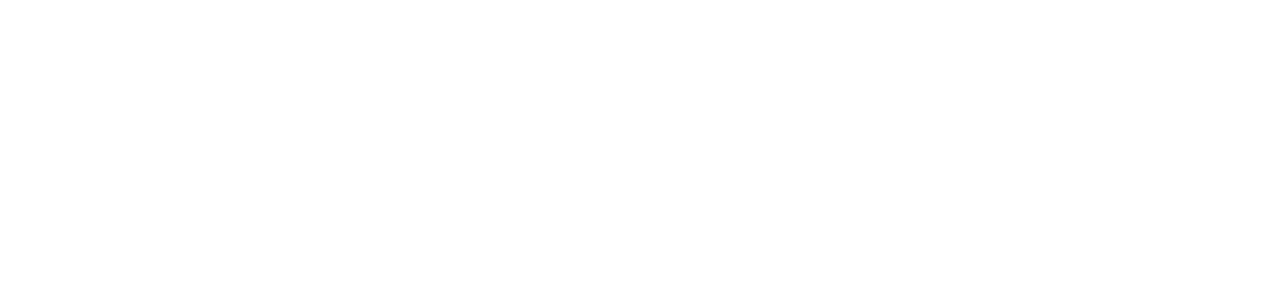
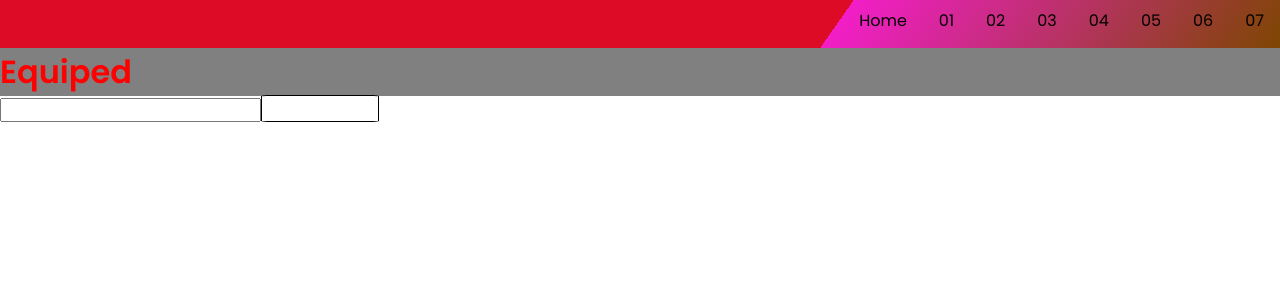
Before and after one commit to Manfrajola/crm, a React (Create React App) app: page /equiped in a window 1280 px wide. Before the commit this address had no page. Shown: the top 300 px of the page. Built offline with nearby package versions, Linux system fonts and the light colour scheme.

Commit message:
Atualizacao_EquipeD

```diff
--- a/src/App.js
+++ b/src/App.js
@@ -4,6 +4,7 @@
 import Equipea from "./pages/Equipea";
 import Equipeb from "./pages/Equipeb";
 import Equipec from "./pages/Equipec";
+import Equiped from "./pages/Equiped";
 import Equipee from "./pages/Equipee";
 import Equipej from "./pages/Equipej";
 import Equipef from "./pages/Equipef";
@@ -20,6 +21,7 @@
             <Route path="/equipea" element={<Equipea />} />
             <Route path="/equipeb" element={<Equipeb />} />
             <Route path="/equipec" element={<Equipec />} />
+            <Route path="/equiped" element={<Equiped />} />
             <Route path="/equipee" element={<Equipee />} />
             <Route path="/equipef" element={<Equipef />} />
             <Route path="/equipej" element={<Equipej />} />
--- a/src/components/navbarUser/index.jsx
+++ b/src/components/navbarUser/index.jsx
@@ -27,7 +27,7 @@
               <Span>03</Span>
             </Li>
           </Slink>
-          <Slink to="/home">
+          <Slink to="/equiped">
             <Li>
               <Span>04</Span>
             </Li>
--- a/src/pages/Equipea/index.jsx
+++ b/src/pages/Equipea/index.jsx
@@ -14,9 +14,9 @@
         console.log('Cadastrou o usuário')
         console.log(name)
 
-        buscaInput = e =>{
-            console.log(e)
-        }
+      // buscaInput = e =>{
+        //    console.log(e)
+       // }
     }
 
     const [name, setName] = useState("");
--- /dev/null
+++ b/src/pages/Equiped/index.jsx
@@ -0,0 +1,39 @@
+import React,{ useState } from "react" ;
+import Navbar from "../../components/navbarUser";
+
+import {H1} from "./styles";
+import { Span } from "./styles";
+//import{Div2} from "./styles";
+
+function Equiped() {
+
+    const [text,setText] = useState()
+
+    const reflectedMessage = (e) => {
+        setText(e.target.value);
+
+      }
+
+
+
+
+    return (
+
+      <>
+        <Navbar />
+        <H1>Equiped</H1>
+
+
+        <input type="text" id="textMessage" name="textMessage"
+          onChange={reflectedMessage} value={text}/>
+
+            <Span>{text}</Span>
+
+
+      </>
+    );
+}
+
+export default Equiped;
+
+//<Div2 className="divText2"></Div2>
--- /dev/null
+++ b/src/pages/Equiped/styles.jsx
@@ -0,0 +1,19 @@
+import styled from "styled-components";
+
+export const H1 = styled.h1 `
+  color: red;
+  background-color: grey;
+`;
+
+export const Span = styled.span `
+    padding: 1px 58px;
+
+    border: black solid 1px;
+    border-radius: 5%;
+`;
+
+
+/*export const Div2 = styled.divText2`
+
+    padding-top: 3%;
+`;*/
```
